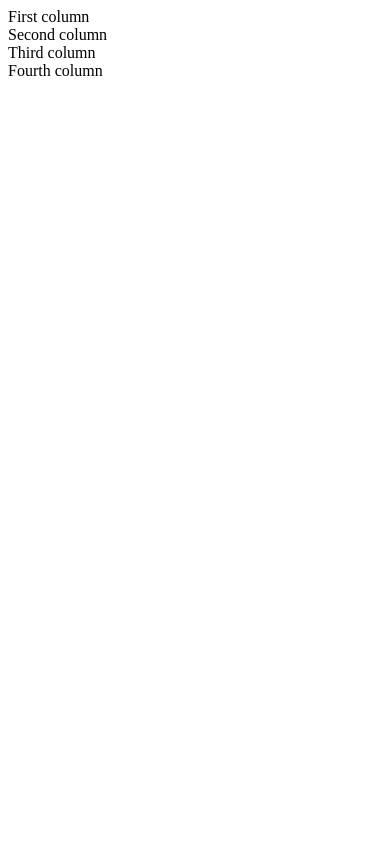
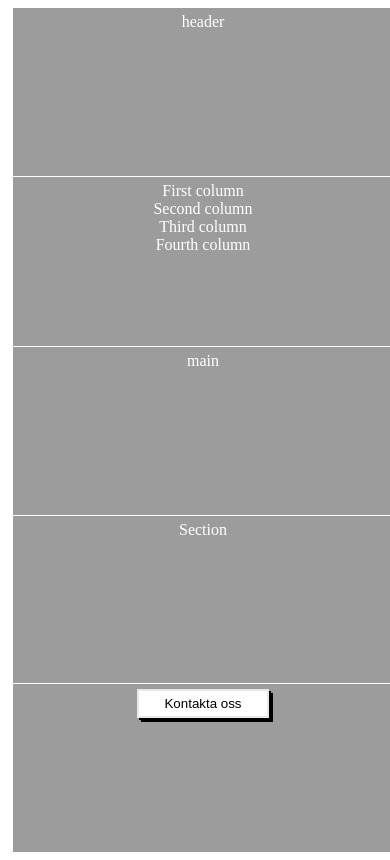
Before and after one commit to lisk06/projekt-3, a plain HTML site: page index.html in a window 390 px wide. Drawn offline with Linux system fonts and the light colour scheme.

Commit message:
sss
arbete

```diff
--- /dev/null
+++ b/index.css
@@ -0,0 +1,72 @@
+.content {
+    display :grid;
+    width: 100vw;
+    min-height: 100vh;
+    grid-template-columns: 1% 2FR 1FR 1%;
+    grid-auto-rows: minmax(80px, auto);
+
+    grid-template-areas:
+    ". header header ."
+    ". nav nav ."
+    ". main section ."
+    ".footer footer .";
+
+    gap: 1px;
+}
+
+header {
+    grid-area: header;
+    background-color: green;
+}
+
+nav {
+ grid-area: nav;
+}
+main{
+    grid-area: main;
+}
+section {
+    grid-area: section;
+}
+
+footer {
+    grid-area: footer;
+}
+.content  > *{
+    background-color: #9c9c9d;
+    color: #ffffff;
+    text-align: center;
+    padding: 5px;
+}
+
+.btn{
+padding: 5px 25px;
+background-color: #ffffff;
+color: rgb(0, 0, 0);
+border: 2px solid rgb(232, 232, 232);
+box-shadow: 2px 2px #000000, 4px 4px rgb(0, 0, 0);
+}
+
+.btn{
+    padding: 5px 25px;
+        cursor: pointer;
+    }
+
+@media (max-width:500px) {
+        .content {
+            display :grid;
+            width: 100vw;
+            min-height: 100vh;
+            grid-template-columns: 1% 1FR 1%;
+            grid-auto-rows: minmax(80px, auto);
+
+            grid-template-areas:
+            ". header ."
+            ". nav ."
+            ". main ."
+            ". section ."
+            ". footer .";
+
+            gap: 1px;
+        }
+}
--- a/index.html
+++ b/index.html
@@ -4,12 +4,21 @@
     <meta charset="UTF-8">
     <meta name="viewport" content="width=device-width, initial-scale=1.0">
     <title>Document</title>
+    <link rel="stylesheet" href="index.css">
 </head>
-<div class="columns">
-  <div class="column">First column</div>
-  <div class="column">Second column</div>
-  <div class="column">Third column</div>
-  <div class="column">Fourth column</div>
+<body>
+  <div class="content">
+  <header>header</header>
+  <main>main</main>
+  <section>Section</section>
+  <nav><div class="columns">
+    <div class="column">First column</div>
+    <div class="column">Second column</div>
+    <div class="column">Third column</div>
+    <div class="column">Fourth column</div>
+  </div></nav>
+  <footer><a href="info.html"><button class="btn">Kontakta oss</button></a></footer>
 </div>
 </body>
+
 </html>
--- /dev/null
+++ b/info.css
@@ -0,0 +1,226 @@
+/* Sakura.css v1.5.0
+ * ================
+ * Minimal css theme.
+ * Project: https://github.com/oxalorg/sakura/
+ */
+/* Body */
+html {
+    font-size: 62.5%;
+    font-family: -apple-system, BlinkMacSystemFont, "Segoe UI", Roboto, "Helvetica Neue", Arial, "Noto Sans", sans-serif;
+  }
+
+  body {
+    font-size: 2rem;
+    line-height: 1.618;
+    max-width: 38em;
+    margin: auto;
+    color: #4a4a4a;
+    background-color: #b8b5b5;
+    padding: 13px;
+  }
+
+  @media (max-width: 684px) {
+    body {
+      font-size: 1.53rem;
+    }
+  }
+  @media (max-width: 382px) {
+    body {
+      font-size: 1.35rem;
+    }
+  }
+  h1, h2, h3, h4, h5, h6 {
+    line-height: 1.1;
+    font-family: -apple-system, BlinkMacSystemFont, "Segoe UI", Roboto, "Helvetica Neue", Arial, "Noto Sans", sans-serif;
+    font-weight: 700;
+    margin-top: 3rem;
+    margin-bottom: 1.5rem;
+    overflow-wrap: break-word;
+    word-wrap: break-word;
+    -ms-word-break: break-all;
+    word-break: break-word;
+  }
+
+  h1 {
+    font-size: 2.35em;
+  }
+
+  h2 {
+    font-size: 2em;
+  }
+
+  h3 {
+    font-size: 1.75em;
+  }
+
+  h4 {
+    font-size: 1.5em;
+  }
+
+  h5 {
+    font-size: 1.25em;
+  }
+
+  h6 {
+    font-size: 1em;
+  }
+
+  p {
+    margin-top: 0px;
+    margin-bottom: 2.5rem;
+  }
+
+  small, sub, sup {
+    font-size: 75%;
+  }
+
+  hr {
+    border-color: #1d7484;
+  }
+
+  a {
+    text-decoration: none;
+    color: #1d7484;
+  }
+  a:visited {
+    color: #144f5a;
+  }
+  a:hover {
+    color: #982c61;
+    border-bottom: 2px solid #4a4a4a;
+  }
+
+  ul {
+    padding-left: 1.4em;
+    margin-top: 0px;
+    margin-bottom: 2.5rem;
+  }
+
+  li {
+    margin-bottom: 0.4em;
+  }
+
+  blockquote {
+    margin-left: 0px;
+    margin-right: 0px;
+    padding-left: 1em;
+    padding-top: 0.8em;
+    padding-bottom: 0.8em;
+    padding-right: 0.8em;
+    border-left: 5px solid #1d7484;
+    margin-bottom: 2.5rem;
+    background-color: #f1f1f1;
+  }
+
+  blockquote p {
+    margin-bottom: 0;
+  }
+
+  img, video {
+    height: auto;
+    max-width: 100%;
+    margin-top: 0px;
+    margin-bottom: 2.5rem;
+  }
+
+  /* Pre and Code */
+  pre {
+    background-color: #f1f1f1;
+    display: block;
+    padding: 1em;
+    overflow-x: auto;
+    margin-top: 0px;
+    margin-bottom: 2.5rem;
+    font-size: 0.9em;
+  }
+
+  code, kbd, samp {
+    font-size: 0.9em;
+    padding: 0 0.5em;
+    background-color: #f1f1f1;
+    white-space: pre-wrap;
+  }
+
+  pre > code {
+    padding: 0;
+    background-color: transparent;
+    white-space: pre;
+    font-size: 1em;
+  }
+
+  /* Tables */
+  table {
+    text-align: justify;
+    width: 100%;
+    border-collapse: collapse;
+    margin-bottom: 2rem;
+  }
+
+  td, th {
+    padding: 0.5em;
+    border-bottom: 1px solid #f1f1f1;
+  }
+
+  /* Buttons, forms and input */
+  input, textarea {
+    border: 1px solid #4a4a4a;
+  }
+  input:focus, textarea:focus {
+    border: 1px solid #1d7484;
+  }
+
+  textarea {
+    width: 100%;
+  }
+
+  .button, button, input[type=submit], input[type=reset], input[type=button], input[type=file]::file-selector-button {
+    display: inline-block;
+    padding: 5px 10px;
+    text-align: center;
+    text-decoration: none;
+    white-space: nowrap;
+    background-color: #1d7484;
+    color: #f9f9f9;
+    border-radius: 1px;
+    border: 1px solid #1d7484;
+    cursor: pointer;
+    box-sizing: border-box;
+  }
+  .button[disabled], button[disabled], input[type=submit][disabled], input[type=reset][disabled], input[type=button][disabled], input[type=file]::file-selector-button[disabled] {
+    cursor: default;
+    opacity: 0.5;
+  }
+  .button:hover, button:hover, input[type=submit]:hover, input[type=reset]:hover, input[type=button]:hover, input[type=file]::file-selector-button:hover {
+    background-color: #982c61;
+    color: #f9f9f9;
+    outline: 0;
+  }
+  .button:focus-visible, button:focus-visible, input[type=submit]:focus-visible, input[type=reset]:focus-visible, input[type=button]:focus-visible, input[type=file]::file-selector-button:focus-visible {
+    outline-style: solid;
+    outline-width: 2px;
+  }
+
+  textarea, select, input {
+    color: #4a4a4a;
+    padding: 10px 10px; /* The 6px vertically centers text on FF, ignored by Webkit */
+    margin-bottom: 10px;
+    background-color: #f1f1f1;
+    border: 1px solid #f1f1f1;
+    border-radius: 4px;
+    box-shadow: none;
+    box-sizing: border-box;
+  }
+  textarea:focus, select:focus, input:focus {
+    border: 1px solid #1d7484;
+    outline: 0;
+  }
+
+  input[type=checkbox]:focus {
+    outline: 1px dotted #1d7484;
+  }
+
+  label, legend, fieldset {
+    display: block;
+    margin-bottom: 0.5rem;
+    font-weight: 600;
+  }
```
Also changed, not shown: info.html (added, +27 -0 lines).
